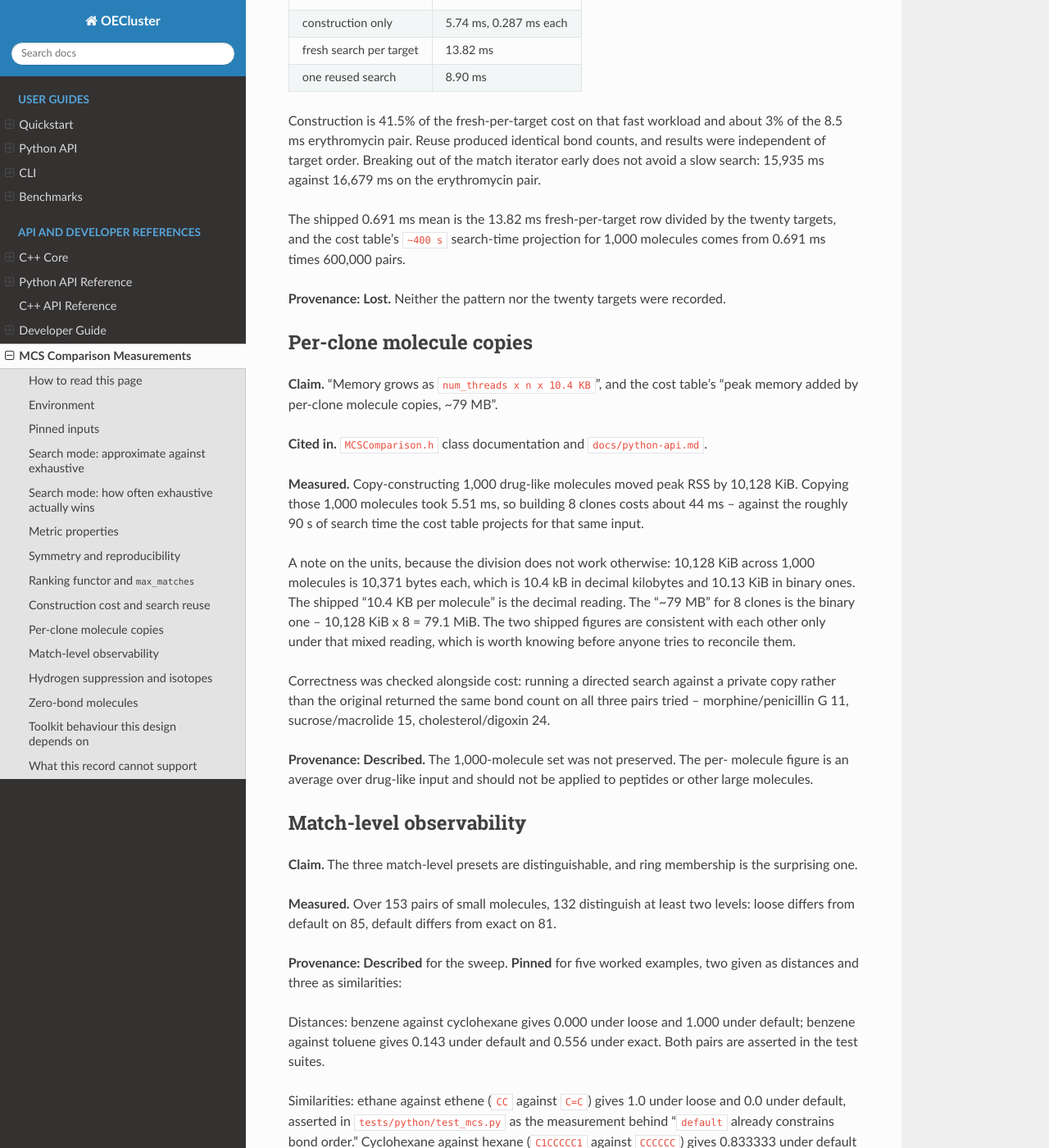
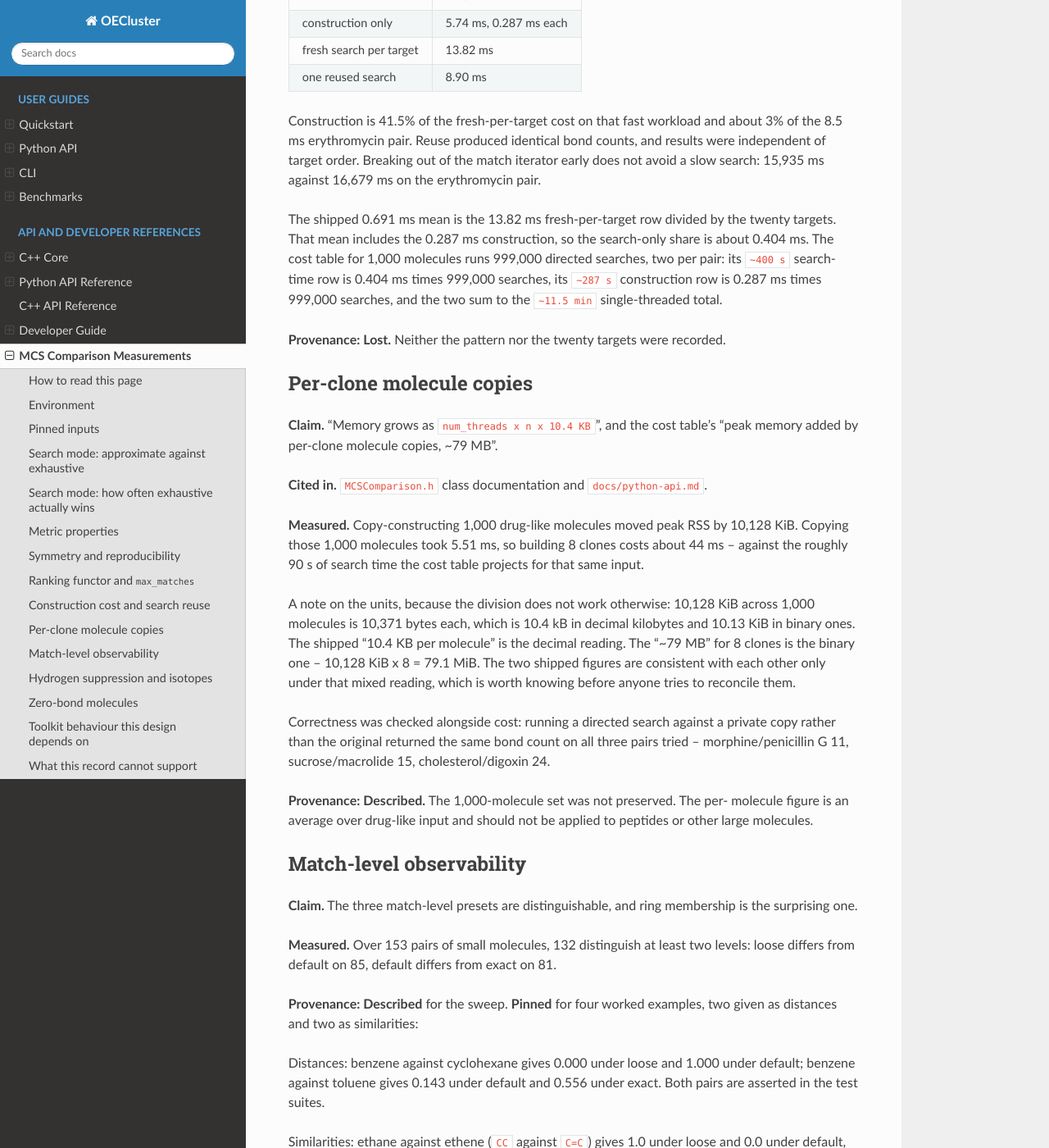
Before and after one commit to scott-arne/oecluster, a Sphinx documentation site: the page built from docs/mcs-measurements.md, in a window 1280 px wide and 1400 px high, scrolled down 5830 px. Shown: the whole window at 82% size. Built offline with Sphinx 7.4.7 and the Read the Docs theme 3.1.0, drawn with Linux system fonts in a browser that asks for light colours; pages that are not in the unit, such as notebooks, are missing from menus; the version number is read from the project's files by our own code; some of the changed text lies outside the part shown.

Commit message:
docs: correct the search-time derivation and example count

```diff
--- a/docs/mcs-measurements.md
+++ b/docs/mcs-measurements.md
@@ -260,8 +260,12 @@ iterator early does not avoid a slow search: 15,935 ms against 16,679 ms on the
 erythromycin pair.
 
 The shipped 0.691 ms mean is the 13.82 ms fresh-per-target row divided by the
-twenty targets, and the cost table's `~400 s` search-time projection for
-1,000 molecules comes from 0.691 ms times 600,000 pairs.
+twenty targets. That mean includes the 0.287 ms construction, so the
+search-only share is about 0.404 ms. The cost table for 1,000 molecules runs
+999,000 directed searches, two per pair: its `~400 s` search-time row is
+0.404 ms times 999,000 searches, its `~287 s` construction row is 0.287 ms
+times 999,000 searches, and the two sum to the `~11.5 min` single-threaded
+total.
 
 **Provenance: Lost.** Neither the pattern nor the twenty targets were recorded.
 
@@ -302,8 +306,8 @@ membership is the surprising one.
 **Measured.** Over 153 pairs of small molecules, 132 distinguish at least two
 levels: loose differs from default on 85, default differs from exact on 81.
 
-**Provenance: Described** for the sweep. **Pinned** for five worked examples,
-two given as distances and three as similarities:
+**Provenance: Described** for the sweep. **Pinned** for four worked examples,
+two given as distances and two as similarities:
 
 Distances: benzene against cyclohexane gives 0.000 under loose and 1.000 under
 default; benzene against toluene gives 0.143 under default and 0.556 under
@@ -319,8 +323,7 @@ membership is the addition that surprises." Both pairs are pinned fixtures.
 **Lost** for the one isotope claim: 13C-butane against butane scoring 1.0 at
 every level, cited in `docs/python-api.md` and `MCSComparison.h`. Neither
 molecule appears in any test and neither SMILES is written down anywhere, so
-this is the weakest-evidenced of the three match-level claims the shipped docs
-make.
+this is the weakest-evidenced of the match-level claims the shipped docs make.
 
 ## Hydrogen suppression and isotopes
 
```
